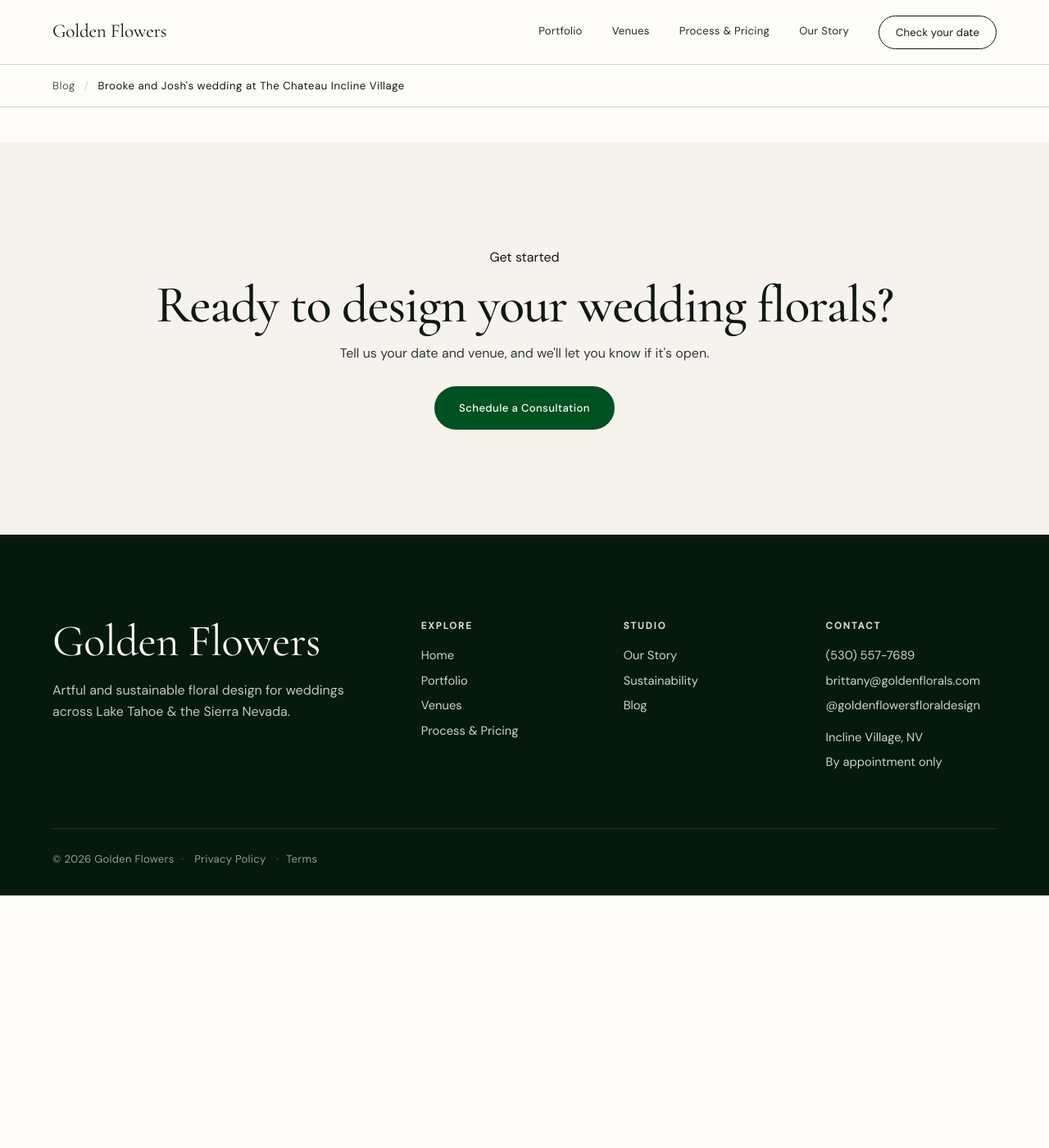
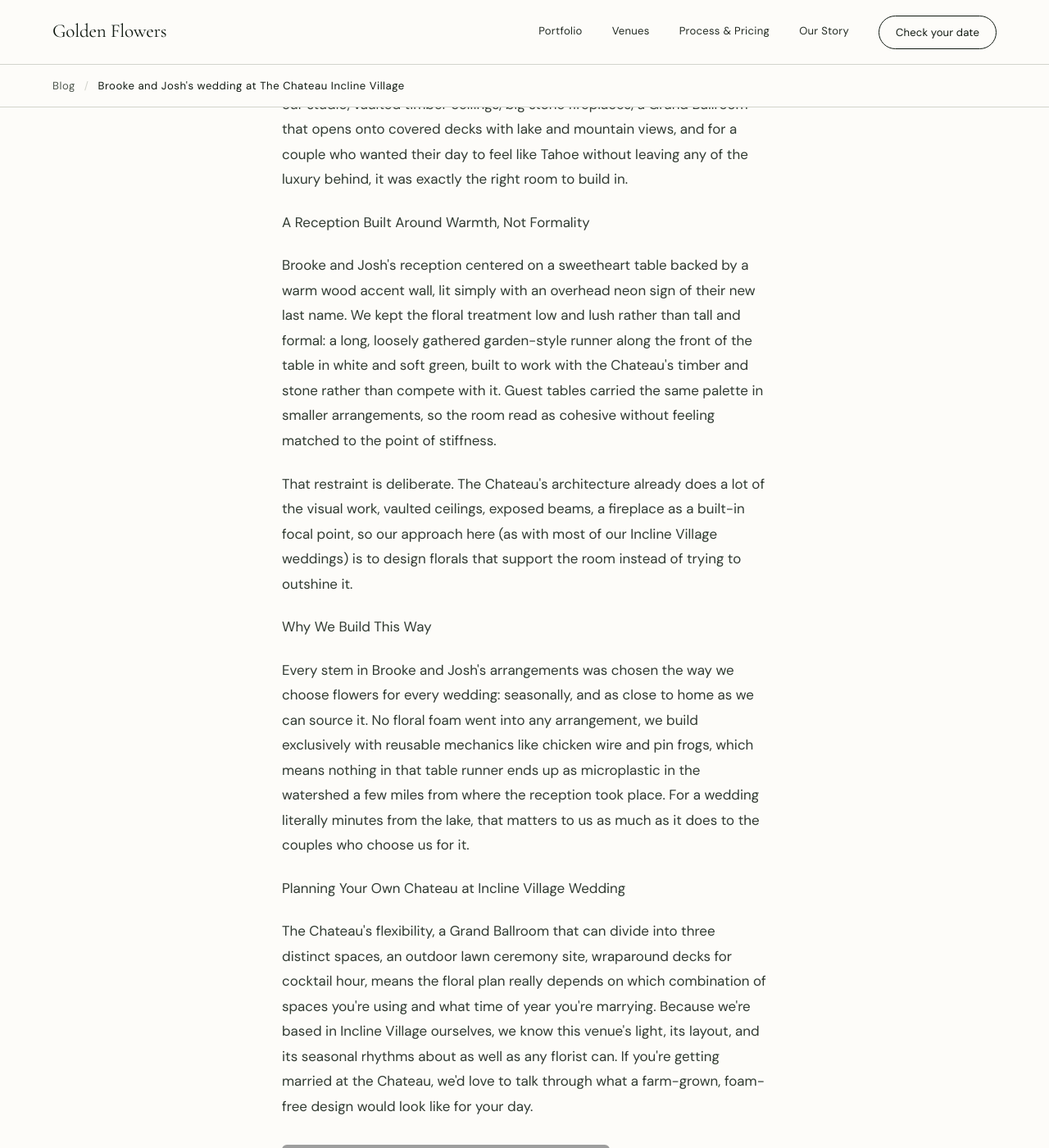
Before and after one commit to jshplhm/goldenflowers, a Jekyll site: the page built from _posts/2026-09-09-brooke-and-joshs-wedding-at-the-chateau-incline-village.md, in a window 1280 px wide and 1400 px high, scrolled down 559 px. Shown: the whole window at 82% size. Built offline with Jekyll 4.4.1, drawn with Linux system fonts in a browser that asks for light colours; before the commit the page ends 1651 px from its top, so only the background shows below that; grey boxes are pictures that could not be loaded.

Commit message:
Update blog post 2026-09-09-brooke-and-joshs-wedding-at-the-chateau-incline-village.md via inline editor

```diff
--- a/_posts/2026-09-09-brooke-and-joshs-wedding-at-the-chateau-incline-village.md
+++ b/_posts/2026-09-09-brooke-and-joshs-wedding-at-the-chateau-incline-village.md
@@ -8,4 +8,24 @@ description: Inside Brooke and Josh's wedding at The Chateau at Incline Village,
   local wedding florist.
 ---
 
-<p>Write your post here.</p>
+<p>Some weddings feel like they were designed for their venue from the first conversation, and Brooke and Josh's Spring wedding at The Chateau at Incline Village was one of them. The Chateau sits just down the road from our studio, vaulted timber ceilings, big stone fireplaces, a Grand Ballroom that opens onto covered decks with lake and mountain views, and for a couple who wanted their day to feel like Tahoe without leaving any of the luxury behind, it was exactly the right room to build in.<br></p>
+
+<p>A Reception Built Around Warmth, Not Formality</p>
+
+<p>Brooke and Josh's reception centered on a sweetheart table backed by a warm wood accent wall, lit simply with an overhead neon sign of their new last name. We kept the floral treatment low and lush rather than tall and formal: a long, loosely gathered garden-style runner along the front of the table in white and soft green, built to work with the Chateau's timber and stone rather than compete with it. Guest tables carried the same palette in smaller arrangements, so the room read as cohesive without feeling matched to the point of stiffness.</p>
+
+<p>That restraint is deliberate. The Chateau's architecture already does a lot of the visual work, vaulted ceilings, exposed beams, a fireplace as a built-in focal point, so our approach here (as with most of our Incline Village weddings) is to design florals that support the room instead of trying to outshine it.</p>
+
+<p>Why We Build This Way</p>
+
+<p>Every stem in Brooke and Josh's arrangements was chosen the way we choose flowers for every wedding: seasonally, and as close to home as we can source it. No floral foam went into any arrangement, we build exclusively with reusable mechanics like chicken wire and pin frogs, which means nothing in that table runner ends up as microplastic in the watershed a few miles from where the reception took place. For a wedding literally minutes from the lake, that matters to us as much as it does to the couples who choose us for it.</p>
+
+<p>Planning Your Own Chateau at Incline Village Wedding</p>
+
+<p>The Chateau's flexibility, a Grand Ballroom that can divide into three distinct spaces, an outdoor lawn ceremony site, wraparound decks for cocktail hour, means the floral plan really depends on which combination of spaces you're using and what time of year you're marrying. Because we're based in Incline Village ourselves, we know this venue's light, its layout, and its seasonal rhythms about as well as any florist can. If you're getting married at the Chateau, we'd love to talk through what a farm-grown, foam-free design would look like for your day.&nbsp;</p>
+
+<p><img src="/assets/images/blog/brooke-and-joshs-wedding-at-the-chateau-incline-village-mtugkqjr.jpg" alt="Wedding flowers lake tahoe" loading="lazy"></p>
+
+<p><img src="/assets/images/blog/brooke-and-joshs-wedding-at-the-chateau-incline-village-mtugm2je.jpg" alt="Lake Tahoe wedding flowers" loading="lazy"></p>
+
+<p><img src="/assets/images/blog/brooke-and-joshs-wedding-at-the-chateau-incline-village-mtugms0d.jpg" alt="Lake Tahoe wedding flowers" loading="lazy"></p>
```
